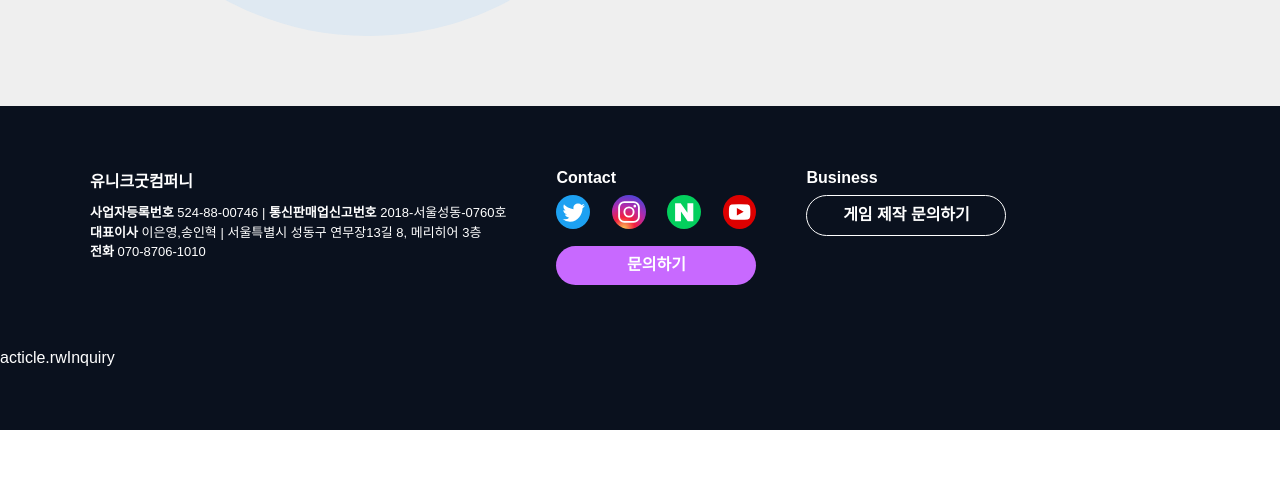
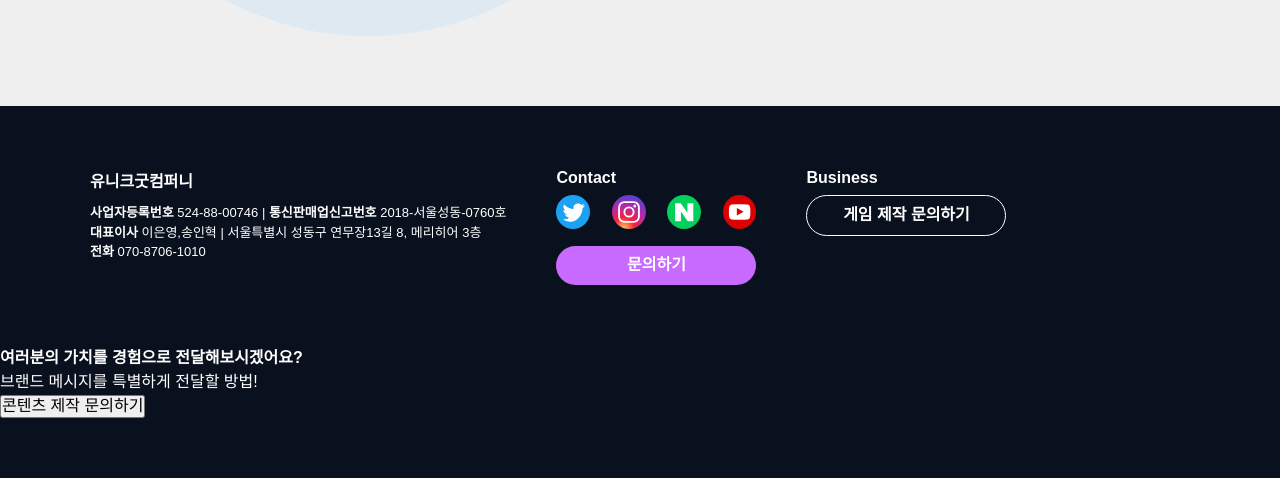
Before and after one commit to KIMGEUNDU/Realworld_Webpage, a website: page index.html in a window 1280 px wide. Shown: the part 3759-4237 px from the top of the page. Before the commit the page ends 4189 px from the top, so only its background shows below. Drawn offline with Linux system fonts and the light colour scheme.

Commit message:
콘텐츠 제작 문의하기 영역 마크업 작성

```diff
--- a/index.html
+++ b/index.html
@@ -403,7 +403,14 @@
       </div>
     </footer>
 
-    acticle.rwInquiry
+    <!-- 콘텐츠 제작 문의하기 -->
+    <acticle class="rwInquiry">
+      <div class="rwInquiry_text">
+        <p class="rwInquiry_big"><b>여러분의 가치를 경험으로 전달해보시겠어요?</b></p>
+        <p class="rwInquiry_small">브랜드 메시지를 특별하게 전달할 방법!</p>
+      </div>
+      <button class="rwInquiry_btn" onclick="location.href='#'">콘텐츠 제작 문의하기</button>
+    </acticle>
   </div>
 </body>
 
--- a/scss/layout/_main.scss
+++ b/scss/layout/_main.scss
@@ -229,3 +229,14 @@
     }
   }
 }
+
+// 콘텐츠 제작 문의하기
+.rwInquiry{
+  &_text{}
+
+  &_big{}
+
+  &_small{}
+
+  &_btn{}
+}
```
